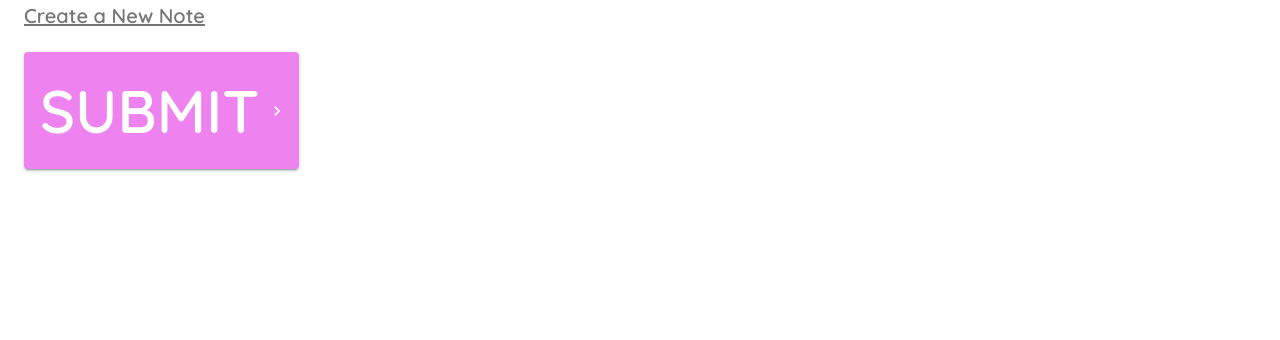
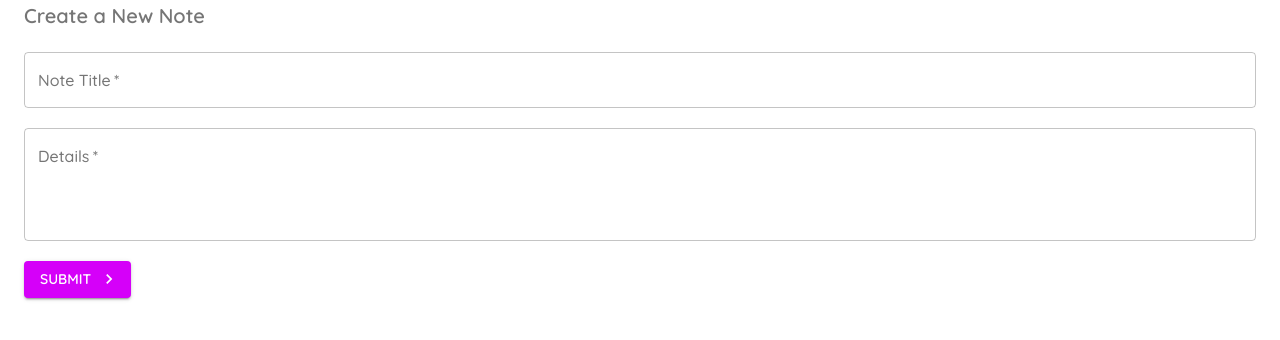
Before and after one commit to junjung929/material-ui-tutorial, a React (Create React App) app: page /create in a window 1280 px wide. Shown: the top 340 px of the page. Built offline with nearby package versions, Linux system fonts and the light colour scheme.

Commit message:
TextFields

```diff
--- a/src/pages/Create.js
+++ b/src/pages/Create.js
@@ -1,23 +1,39 @@
-import React from 'react';
-import { Typography, Button, Container, makeStyles } from '@material-ui/core';
+import React, { useState } from 'react';
+import { Typography, Button, Container, makeStyles, TextField } from '@material-ui/core';
 import { KeyboardArrowRight } from '@material-ui/icons';
 
 const useStyles = makeStyles({
-  btn: {
-    fontSize: 60,
-    backgroundColor: 'violet',
-    '&:hover': {
-      backgroundColor: 'blue'
-    }
-  },
-  title: {
-    textDecoration: 'underline',
-    marginBottom: 20
+  field: {
+    marginTop: 20,
+    marginBottom: 20,
+    display: 'block'
   }
 });
 
 export default function Create() {
   const classes = useStyles();
+  const [title, setTitle] = useState('');
+  const [details, setDetails] = useState('');
+  const [titleError, setTitleError] = useState(false);
+  const [detailsError, setDetailsError] = useState(false);
+
+  const handleSubmit = (e) => {
+    e.preventDefault();
+    setTitleError(false);
+    setDetailsError(false);
+
+    if (title === '') {
+      setTitleError(true);
+    }
+
+    if (details === '') {
+      setDetailsError(true);
+    }
+
+    if (title && details) {
+      console.log(title, details);
+    }
+  };
 
   return (
     <Container>
@@ -31,9 +47,35 @@
         Create a New Note
       </Typography>
 
+      <form noValidate autoComplete='off' onSubmit={handleSubmit}>
+        <TextField
+          onChange={(e) => setTitle(e.target.value)}
+          className={classes.field}
+          label='Note Title'
+          variant='outlined'
+          color='secondary'
+          fullWidth
+          required
+          value={title}
+          error={titleError}
+        />
+
+        <TextField
+          onChange={(e) => setDetails(e.target.value)}
+          className={classes.field}
+          label='Details'
+          variant='outlined'
+          color='secondary'
+          multiline
+          rows={4}
+          fullWidth
+          required
+          value={details}
+          error={detailsError}
+        />
+
         <Button
           className={classes.btn}
-        onClick={() => console.log('you clicked me')}
           type='submit'
           color='secondary'
           variant='contained'
@@ -41,6 +83,9 @@
         >
           Submit
         </Button>
+      </form>
+
+
 
 
     </Container>
```
Lines whose indentation alone changed are shown as unchanged.
